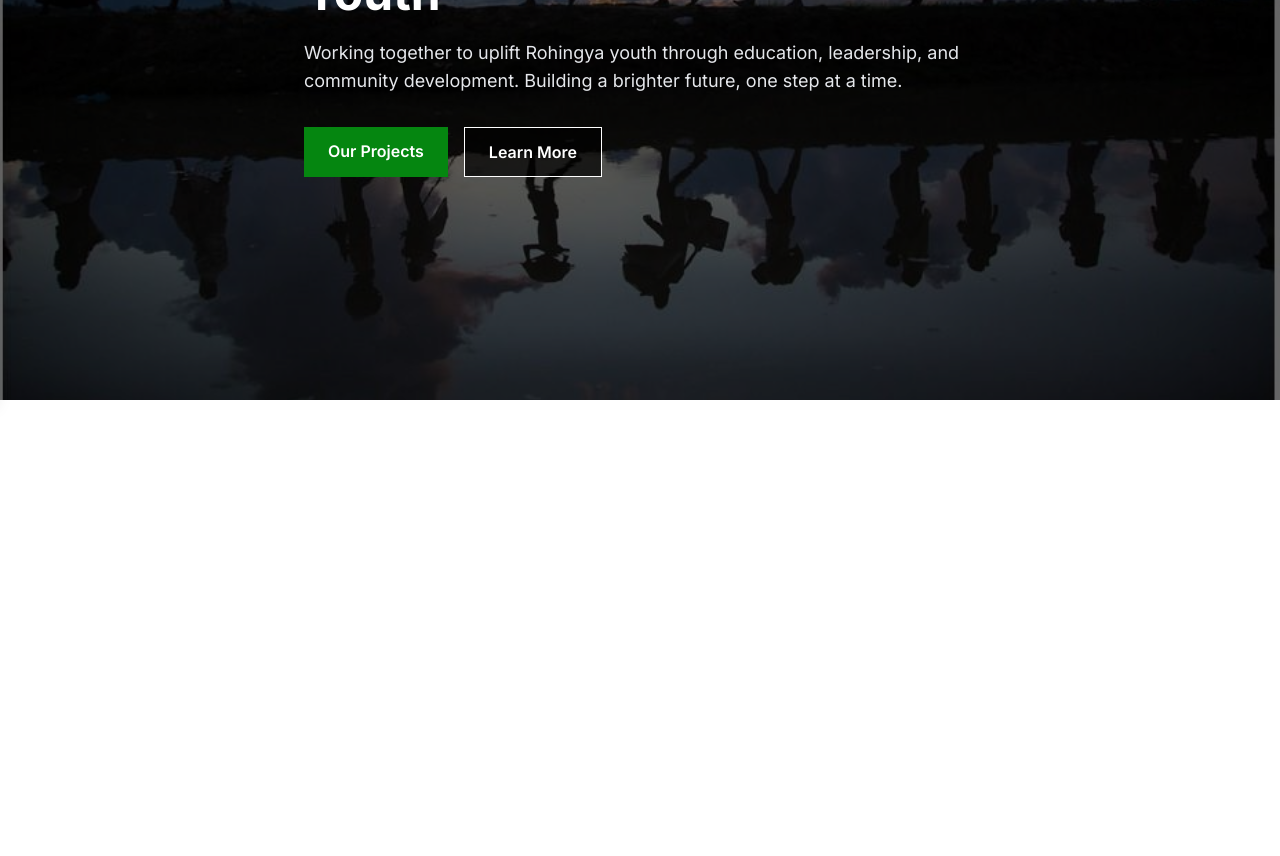
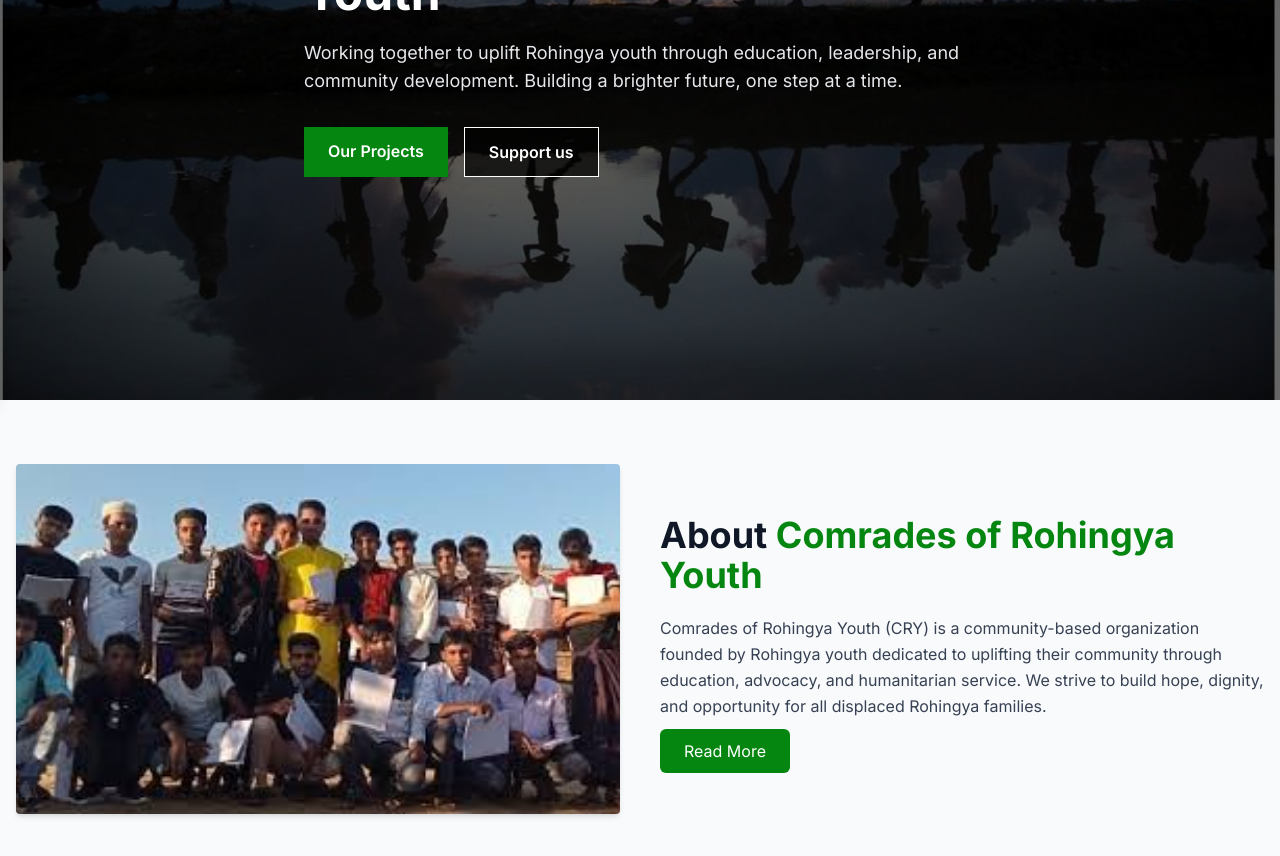
Before and after one commit to Mustakahmmed-dev/cry-org, a Next.js app: page / in a window 1280 px wide. Shown: the part 400-1256 px from the top of the page. Before the commit the page ends 800 px from the top, so only its background shows below. Built offline with nearby package versions, Linux system fonts and the light colour scheme.

Commit message:
ABout section added in home page

```diff
--- a/src/app/page.js
+++ b/src/app/page.js
@@ -1,11 +1,12 @@
 import Hero from "@/components/Hero/page";
+import AboutSection from "@/components/HomeSections/AboutSection";
 
 export default function Home() {
   return (
     <div>
 
       <Hero />
-
+      <AboutSection />
     </div>
   );
 }
--- a/src/components/Hero/page.jsx
+++ b/src/components/Hero/page.jsx
@@ -33,7 +33,7 @@
                             href="/about"
                             className="bg-black/70 border border-white hover:bg-[#058610] text-white px-6 py-3 font-semibold transition-all"
                         >
-                            Learn More
+                            Support us
                         </Link>
                     </div>
                 </div>
--- /dev/null
+++ b/src/components/HomeSections/AboutSection.jsx
@@ -0,0 +1,38 @@
+
+const AboutSection = () => {
+    return (
+        <section className="bg-gray-50 py-16">
+            <div className="max-w-7xl mx-auto flex flex-col md:flex-row items-center gap-10 px-4">
+
+                {/* Image in left side */}
+                <div className="w-full md:w-1/2">
+                    <img
+                        src="/images/CryVolunteers.jpg"
+                        alt="Comrades of Rohingya Youth volunteers"
+                        className="rounded shadow-md object-cover w-full h-[350px]"
+                    />
+                </div>
+
+                {/* Right side contnets */}
+                <div className="w-full md:w-1/2 space-y-5">
+                    <h2 className="text-3xl md:text-4xl font-bold text-gray-900">
+                        About <span className="text-[#058610]">Comrades of Rohingya Youth</span>
+                    </h2>
+                    <p className="text-gray-700 leading-relaxed">
+                        Comrades of Rohingya Youth (CRY) is a community-based organization
+                        founded by Rohingya youth dedicated to uplifting their community through
+                        education, advocacy, and humanitarian service. We strive to build hope,
+                        dignity, and opportunity for all displaced Rohingya families.
+                    </p>
+                    <a href="/about-us" className="bg-[#058610] text-white px-6 py-3 rounded-md hover:bg-black transition-all">
+                        Read More
+                    </a>
+                </div>
+
+            </div>
+        </section>
+
+    )
+}
+
+export default AboutSection
```
Also changed, not shown: public/images/CryVolunteers.jpg (added).
